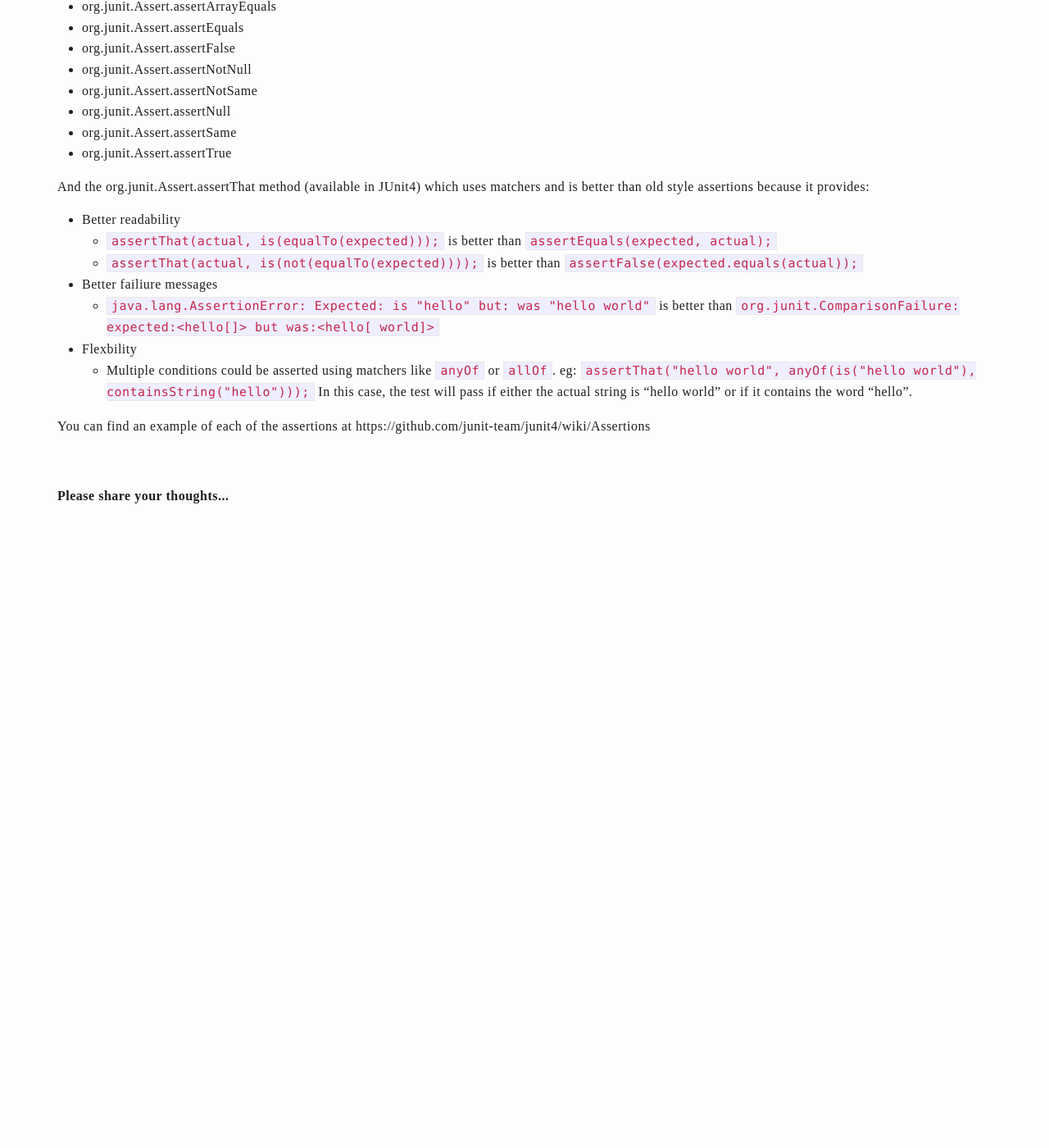
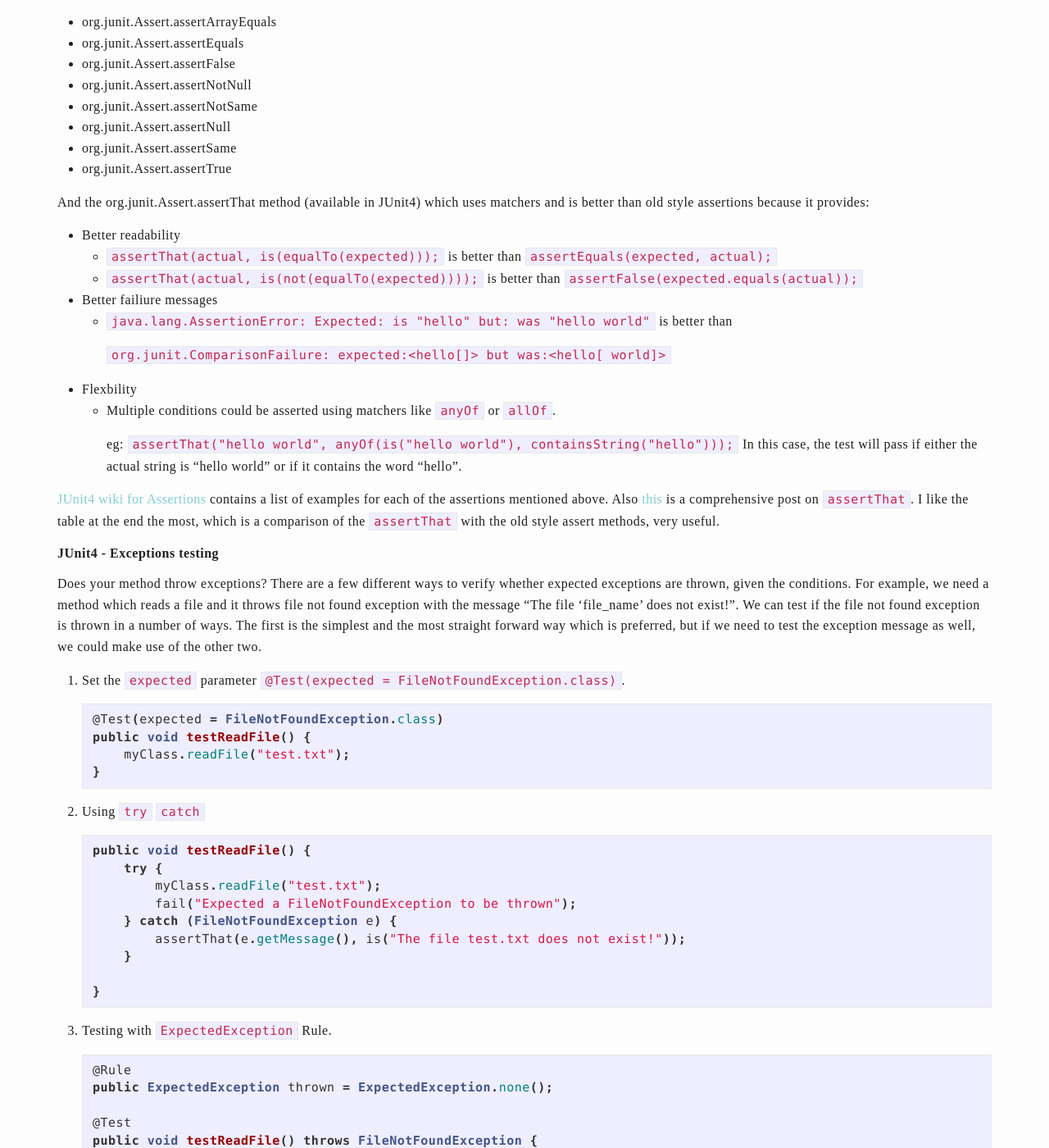
Before and after one commit to DiliniRajapaksha/DeveloperJournal, a Jekyll site: the page built from _posts/2016-11-11-tdd.markdown, in a window 1280 px wide and 1400 px high, scrolled down 5273 px. Shown: the whole window at 82% size. Built offline with Jekyll 4.4.1, drawn with Linux system fonts in a browser that asks for light colours; nearby versions of some CDN libraries; comment, search, counter and statistics services are not loaded; before the commit the page ends 5903 px from its top, so only the background shows below that; some of the changed text lies outside the part shown.

Commit message:
update post

```diff
--- a/_posts/2016-11-11-tdd.markdown
+++ b/_posts/2016-11-11-tdd.markdown
@@ -172,7 +172,7 @@
 ~~~
 {: .language-java}
 
-##### JUnit4 - Assertions
+### JUnit4 - Assertions
 
 When it comes to assertions, there is the set of old JUnit assertions like:
 
@@ -191,8 +191,104 @@
     + `assertThat(actual, is(equalTo(expected)));` is better than `assertEquals(expected, actual);`
     + `assertThat(actual, is(not(equalTo(expected))));` is better than `assertFalse(expected.equals(actual));`
  - Better failiure messages
-    + `java.lang.AssertionError: Expected: is "hello" but: was "hello world"` is better than `org.junit.ComparisonFailure: expected:<hello[]> but was:<hello[ world]>`
+    + `java.lang.AssertionError: Expected: is "hello" but: was "hello world"` is better than
+
+        `org.junit.ComparisonFailure: expected:<hello[]> but was:<hello[ world]>`
  - Flexbility
-    + Multiple conditions could be asserted using matchers like `anyOf` or `allOf`. eg: `assertThat("hello world", anyOf(is("hello world"), containsString("hello")));` In this case, the test will pass if either the actual string is "hello world" or if it contains the word "hello".
+    + Multiple conditions could be asserted using matchers like `anyOf` or `allOf`.
 
-You can find an example of each of the assertions at <https://github.com/junit-team/junit4/wiki/Assertions>
+        eg: `assertThat("hello world", anyOf(is("hello world"), containsString("hello")));` In this case, the test will pass if either the actual string is "hello world" or if it contains the word "hello".
+
+[JUnit4 wiki for Assertions](https://github.com/junit-team/junit4/wiki/Assertions){:target="_blank"} contains a list of examples for each of the assertions mentioned above. Also [this](https://objectpartners.com/2013/09/18/the-benefits-of-using-assertthat-over-other-assert-methods-in-unit-tests){:target="_blank"} is a comprehensive post on `assertThat`. I like the table at the end the most, which is a comparison of the `assertThat` with the old style assert methods, very useful.
+
+##### JUnit4 - Exceptions testing
+
+Does your method throw exceptions? There are a few different ways to verify whether expected exceptions are thrown, given the conditions.
+For example, we need a method which reads a file and it throws file not found exception with the message "The file 'file_name' does not exist!". We can test if the file not found exception is thrown in a number of ways. The first is the simplest and the most straight forward way which is preferred, but if we need to test the exception message as well, we could make use of the other two.
+
+ 1. Set the `expected` parameter `@Test(expected = FileNotFoundException.class)`.
+
+    ~~~~
+    @Test(expected = FileNotFoundException.class)
+    public void testReadFile() {
+        myClass.readFile("test.txt");
+    }
+    ~~~~
+    {: .language-java}
+
+
+ 2. Using `try` `catch`
+
+    ~~~
+    public void testReadFile() {
+        try {
+            myClass.readFile("test.txt");
+            fail("Expected a FileNotFoundException to be thrown");
+        } catch (FileNotFoundException e) {
+            assertThat(e.getMessage(), is("The file test.txt does not exist!"));
+        }
+
+    }
+    ~~~
+    {: .language-java}
+
+ 3. Testing with `ExpectedException` Rule.
+
+    ~~~
+    @Rule
+    public ExpectedException thrown = ExpectedException.none();
+
+    @Test
+    public void testReadFile() throws FileNotFoundException {
+
+        thrown.expect(FileNotFoundException.class);
+        thrown.expectMessage(startsWith("The file test.txt"));
+        myClass.readFile("test.txt");
+    }
+
+    ~~~
+    {: .language-java}
+
+You could read more about exceptions testing in [JUnit4 wiki for Exception testing](https://github.com/junit-team/junit4/wiki/Exception-testing){:target="_blank"}  and [bad.robot - Expecting Exceptions JUnit Rule](http://baddotrobot.com/blog/2012/03/27/expecting-exception-with-junit-rule/index.html){:target="_blank"}.
+
+### JUnit4 - Parameterized tests
+
+Often times we need to test a single method with several different test data or inputs and `Parameterized` tests are very useful to maintain a very clean and readable tests in such cases.
+
+e.g. In the following example, the `getTotalCharactersWithoutSpaces` method will count the number of characters ignoring any whitespace. We need to test this with different test input samples. Without Parameterized test, we would have to repeat the assertion for each of the test data which would make tests less readable and maintainable over time.
+
+~~~
+@RunWith(Parameterized.class)
+public class GreetingTest {
+
+    @Parameters
+    public static Collection<Object[]> data() {
+        return Arrays.asList(new Object[][] {
+                 { "hello world", 10 }, { "helloworld", 10 }, { "hello", 5 }
+                 //The first item in the array is the input, and second is the expected outcome.
+           });
+    }
+
+    private String input;
+    private int expected;
+
+    //This constructor must be provided for the parameterized tests to work.
+    public GreetingTest(String input, int expected) {
+        this.input = input;
+        this.expected = expected;
+    }
+
+    @Test
+    public void test() {
+
+        Greeting greeting = new Greeting("hello world");
+        assertThat(greeting.getTotalCharactersWithoutSpaces(input), is(expected));
+    }
+
+}
+~~~
+{: .language-java}
+
+Again more elaborated examples could be found in the [JUnit4 wiki for Parameterized tests](https://github.com/junit-team/junit4/wiki/Parameterized-tests){:target="_blank"}
+
+I hope you found some useful information in this post. The next will be on Mockito and how to make best use of the features in Test Driven Development.
--- a/css/main.scss
+++ b/css/main.scss
@@ -346,3 +346,6 @@
 .comments{
   margin-top: 4em;
 }
+a, a:visited, a:hover{
+  color: #7ecdd0;
+}
```
Also changed, not shown: other parts of _posts/2016-11-11-tdd.markdown (+10 -10 lines).
